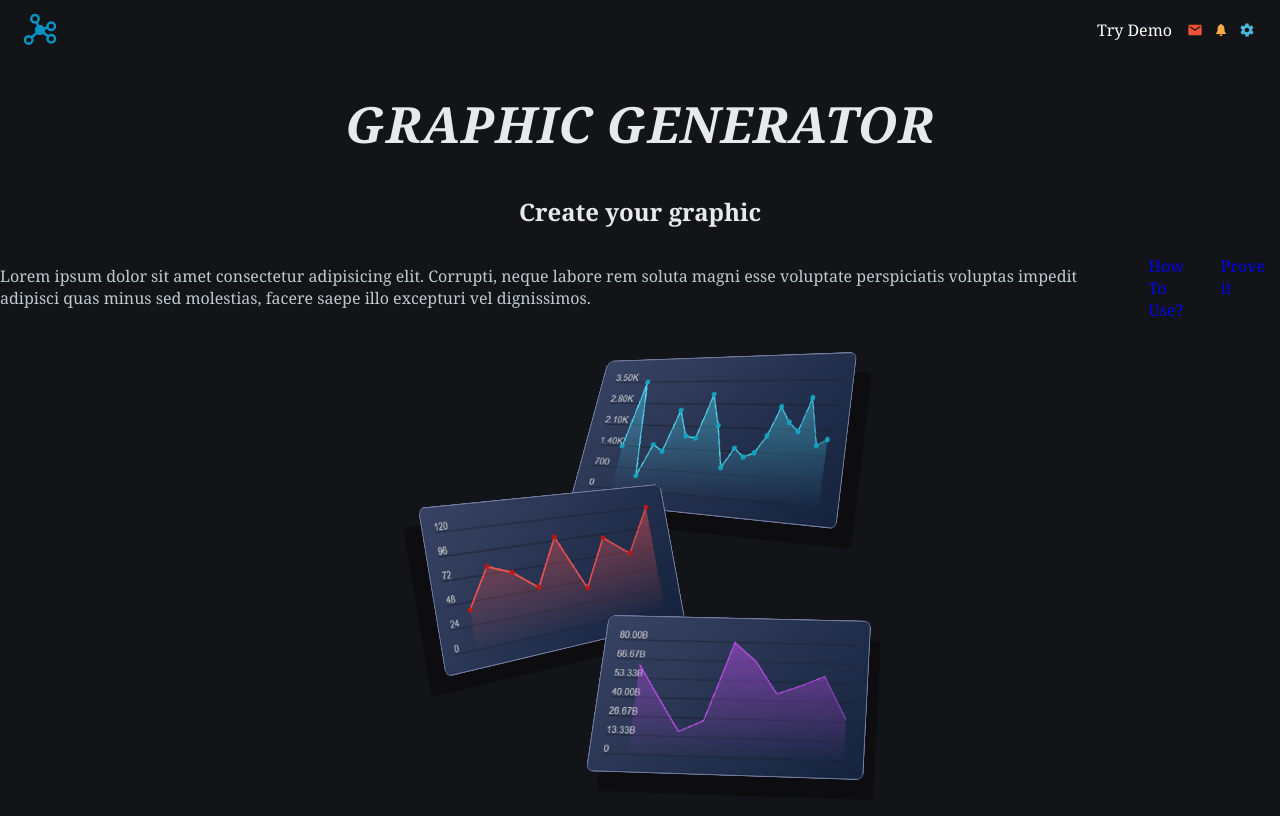
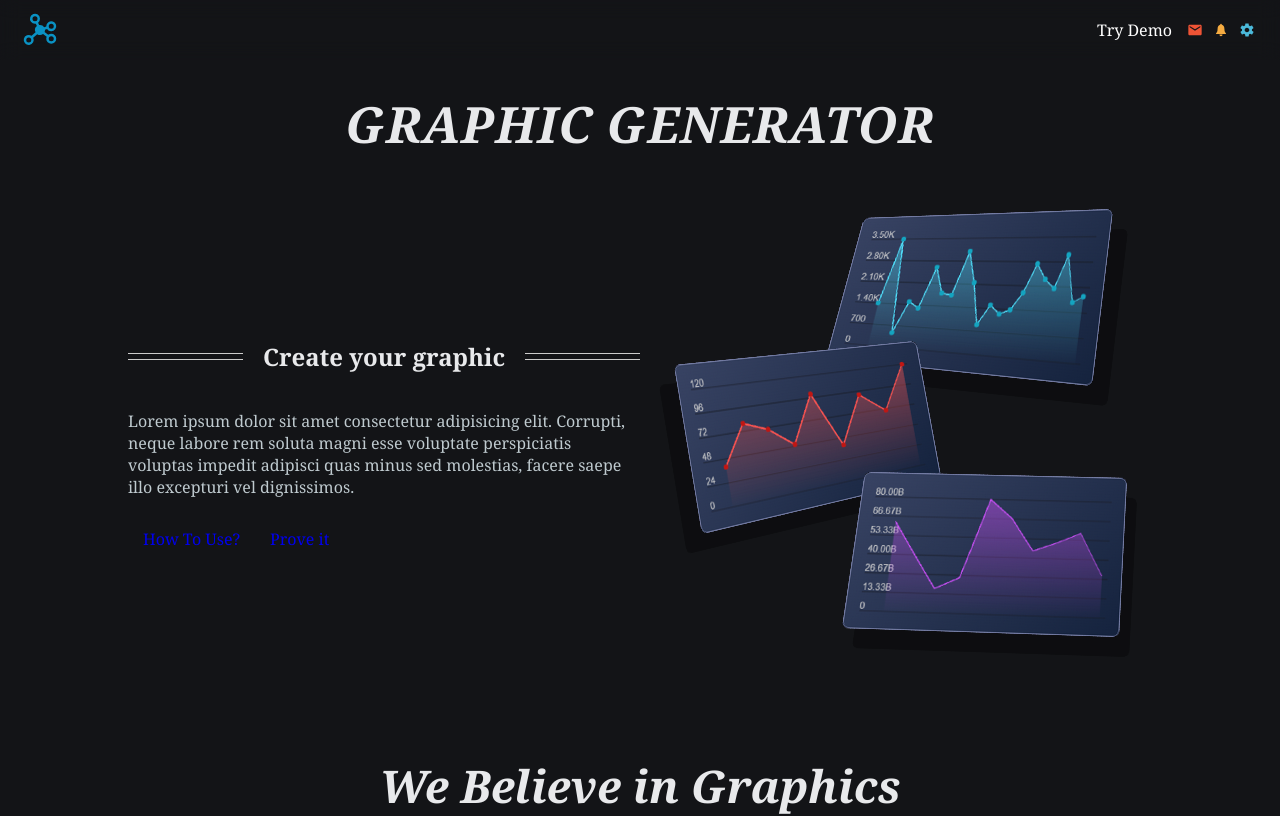
Before and after one commit to JuanmiBassa/graphGenerator, a React (Vite) app: page / in a window 1280 px wide. Shown: the top 816 px of the page. Built offline with nearby package versions, Linux system fonts and the light colour scheme.

Commit message:
cambioIMG

```diff
--- a/src/App.jsx
+++ b/src/App.jsx
@@ -16,9 +16,9 @@ function App() {
     <>
       <section id='app-section1'>
         <h1>GRAPHIC GENERATOR</h1>
-        <h2>Create your graphic</h2>
         <div id='section1-container'>
           <div>
+            <h2>Create your graphic</h2>
             <p className='text-section1'>Lorem ipsum dolor sit amet consectetur adipisicing elit. Corrupti, neque labore rem soluta magni esse voluptate perspiciatis voluptas impedit adipisci quas minus sed molestias, facere saepe illo excepturi vel dignissimos.</p>
             <div className='buttons-section1'>
               <a href="#app-section3">How To Use?</a>
@@ -26,10 +26,9 @@ function App() {
             </div>
           </div>
 
-          <div>
-            <div className='frontPage'>
-              <img src={frontPageImg} alt="" />
-            </div>
+          <div id='frontPage-container'>
+            <div id='frontPage'></div>
+            <img src={frontPageImg} alt="" />
           </div>
 
         </div>
--- a/src/styles/app.css
+++ b/src/styles/app.css
@@ -16,11 +16,13 @@
     margin-bottom: 50px;
     display: flex;
     justify-content: center;
+    align-items: center;
     flex-wrap: wrap;
 }
 
 #section1-container>div {
-    display: flex;
+    width: 100%;
+    max-width: 512px;
 }
 
 h1 {
```
